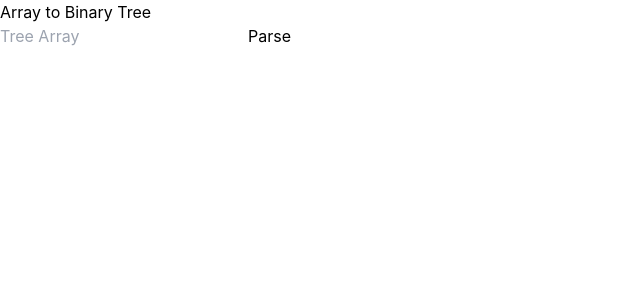
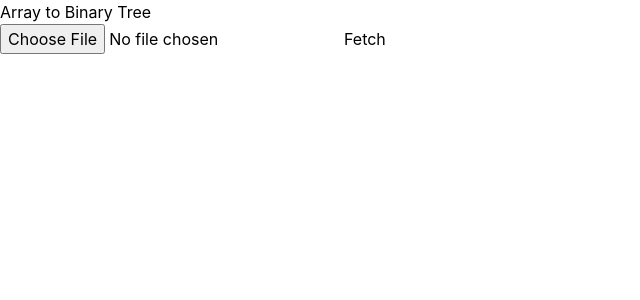
Before and after one commit to nikolasvasconcelos/json-file-parser, a React (Create React App) app: page / in a window 1280 px wide. Shown: the top 300 px of the page, without its empty margins (0-640 px from the left). Built offline with nearby package versions, Linux system fonts and the light colour scheme.

Commit message:
chore: file reader component

```diff
--- a/src/components/App.js
+++ b/src/components/App.js
@@ -1,9 +1,9 @@
 import React, { Fragment, useState } from "react";
 import * as Yup from 'yup';
 import { useFormik } from 'formik';
-import formatter from 'json-format'
 import { parseBinaryTree } from "../utils/binTreeParser";
 import { INVALID_FORMAT } from "../utils/constants";
+import FileInput from "./FileReader";
 
 const initialValues = Yup.object({
   treeArray: Yup.array(INVALID_FORMAT).notRequired()
@@ -36,19 +36,8 @@ const App = () => {
 
   return (
     <Fragment>
-      <form onSubmit={handleSubmit} className="App">
         <h1>Array to Binary Tree</h1>
-        <input id="treeArray" name="treeArray" placeholder="Tree Array" onChange={handleChange} value={values.treeArray}/>
-        {errors?.treeArray && <span>{errors?.treeArray}</span>}
-        <button type="submit">Parse</button>
-      </form>
-      {binTree && <textarea disabled rows="10" cols="100"
-        value={formatter(binTree, {
-            type: 'tab',
-            size: 1,
-          })
-        }
-      />}
+        <FileInput />
     </Fragment>
   );
 }
--- /dev/null
+++ b/src/components/FileReader.js
@@ -0,0 +1,24 @@
+import React, { useState } from 'react'
+
+const FileInput = () => {
+  const [fileContent, setFileContent] = useState()
+
+  const handleUpload = async ({target}) => {
+    const file = target.files[0]
+    const reader = new FileReader();
+    await reader.readAsText(file)
+    reader.onload = () => {
+      setFileContent(reader.result)
+    }
+    reader.onerror = console.error('Failed')
+  }
+
+  return (
+    <div>
+      <input type="file" accept=".txt" onChange={handleUpload} />
+      <button type="button" onClick={() => console.log(`F:`, fileContent)}>Fetch</button>
+    </div>
+  )
+}
+
+export default FileInput;
```
Also changed, not shown: src/components/FileContent.js (added), test.txt (added).
